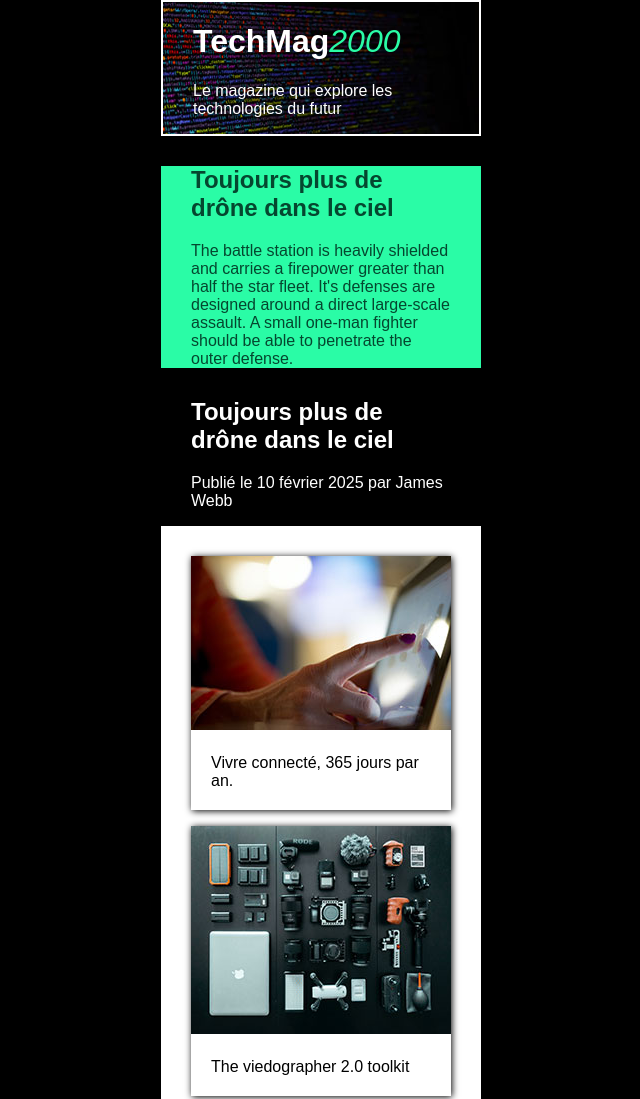
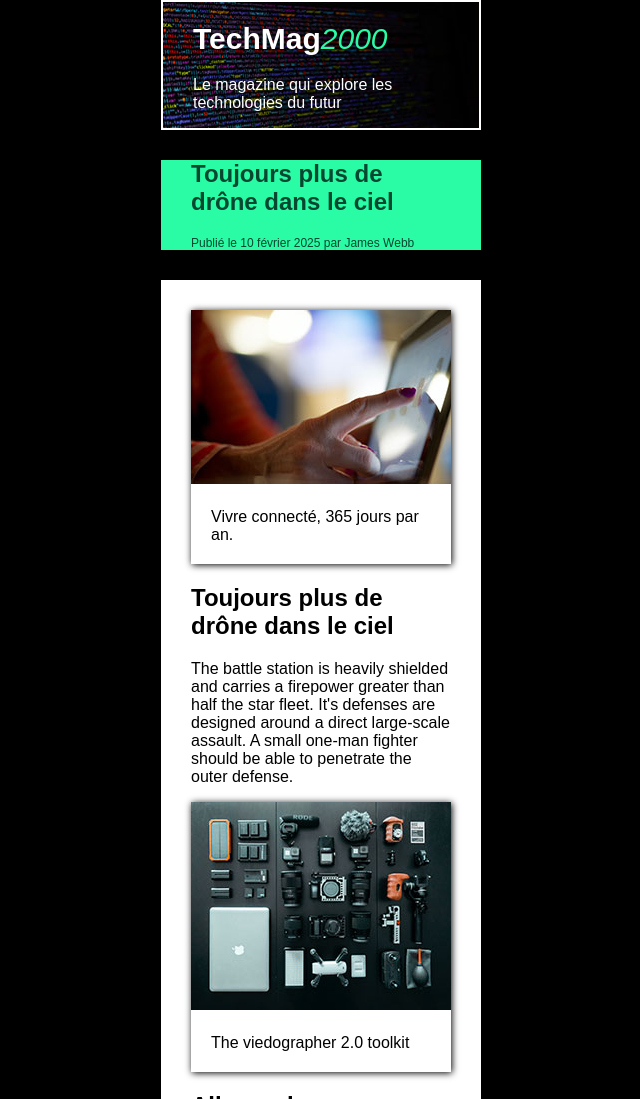
Before and after one commit to despairpanta/14-techmag, a plain HTML site: page article.html in a window 1280 px wide. Shown: the top 1099 px of the page, without its empty margins (319-959 px from the left). Drawn offline with Linux system fonts and the light colour scheme.

Commit message:
changement

```diff
--- a/article.html
+++ b/article.html
@@ -8,7 +8,7 @@
   </head>
   <body>
    <header class="main-header">
-    <h1>TechMag<span>2000</span></h1>
+    <h1>TechMag<em>2000</em></h1>
     <p>
       Le magazine qui explore les technologies du futur
     </p>
@@ -16,17 +16,10 @@
 
    <div class="magazine-explication">
     <h2>Toujours plus de drône dans le ciel</h2>
-  <p>
-    The battle station is heavily shielded and carries a firepower greater than
-  half the star fleet. It's defenses are designed around a direct large-scale
-  assault. A small one-man fighter should be able to penetrate the outer
-  defense.
+    <p class="sub-title">
+      Publié le 10 février 2025 par James Webb
+    </p>
   </div>
-
-<h2>Toujours plus de drône dans le ciel</h2>
-<p>
-  Publié le 10 février 2025 par James Webb
-</p>
 
 <article>
 <figure>
@@ -35,6 +28,14 @@
     Vivre connecté, 365 jours par an.
   </figcaption>
 </figure>
+
+<h2>Toujours plus de drône dans le ciel</h2>
+<p>
+  The battle station is heavily shielded and carries a firepower greater than
+half the star fleet. It's defenses are designed around a direct large-scale
+assault. A small one-man fighter should be able to penetrate the outer
+defense.
+</p>
 
 </p>
 <figure>
--- a/css/style.css
+++ b/css/style.css
@@ -20,6 +20,10 @@ body {
   border: 2px solid white;
 }
 
+.main-header h1 {
+  font-size: 30px;
+}
+
 h1 {
   padding: 0 30px;
 }
@@ -28,10 +32,14 @@ h2 {
   padding: 0 30px;
 }
 
-header span {
+span {
 color: #2afca6;
-font-weight:100;
-font-style: italic;
+}
+
+em {
+  color: #2afca6;
+  font-weight:100;
+  font-style: italic;
 }
 
 img {
@@ -59,17 +67,13 @@ figcaption {
 .magazine-explication {
   background: #2afca6;
   color: #05472f;
+  margin: 30px 0;
 }
 
 article {
   background: white;
   color: black;
   padding: 30px 0;
-}
-
-div {
-
-
 }
 
 a {
@@ -86,6 +90,10 @@ p {
   padding: 0 30px;
 }
 
+.sub-title {
+  font-size: 12px;
+}
+
 .main-footer {
 margin: 30px 0px;
 border: 2px solid #2afca6;
```
Also changed, not shown: index.html (+3 -3 lines).
